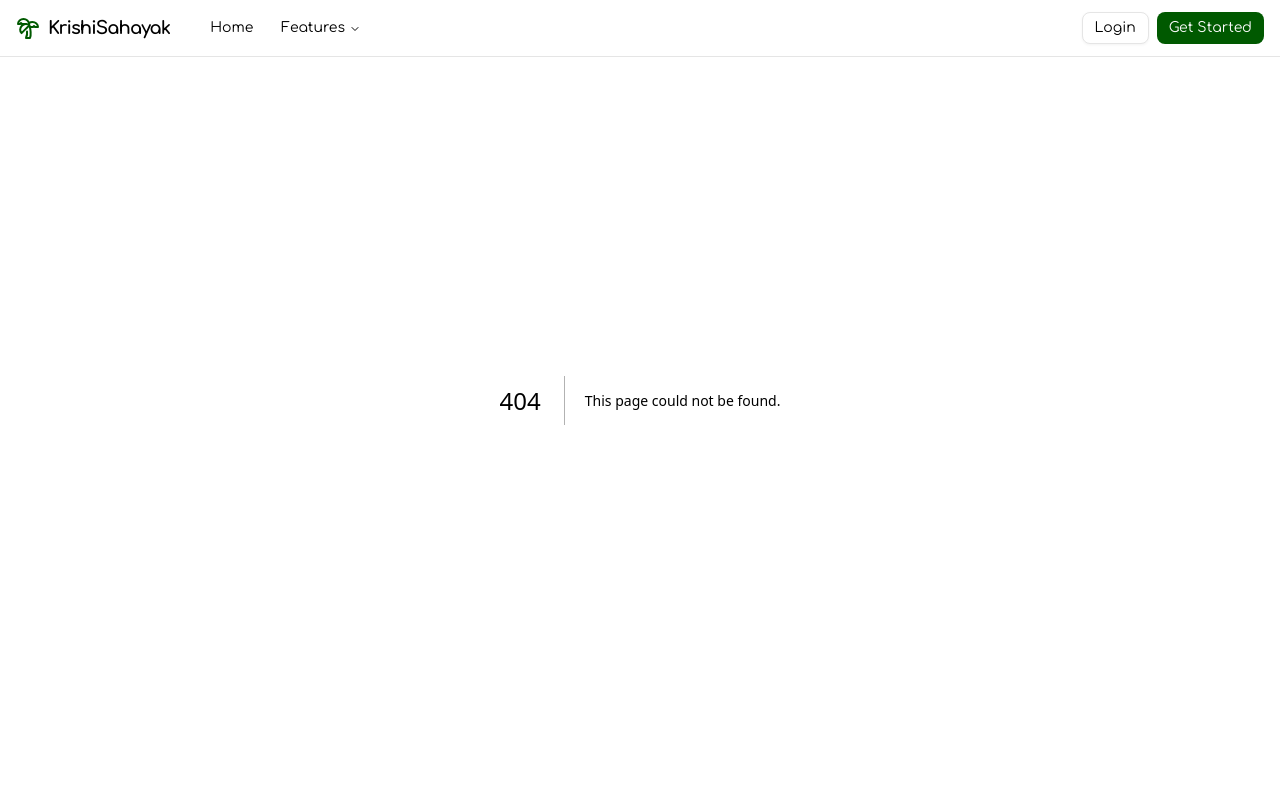
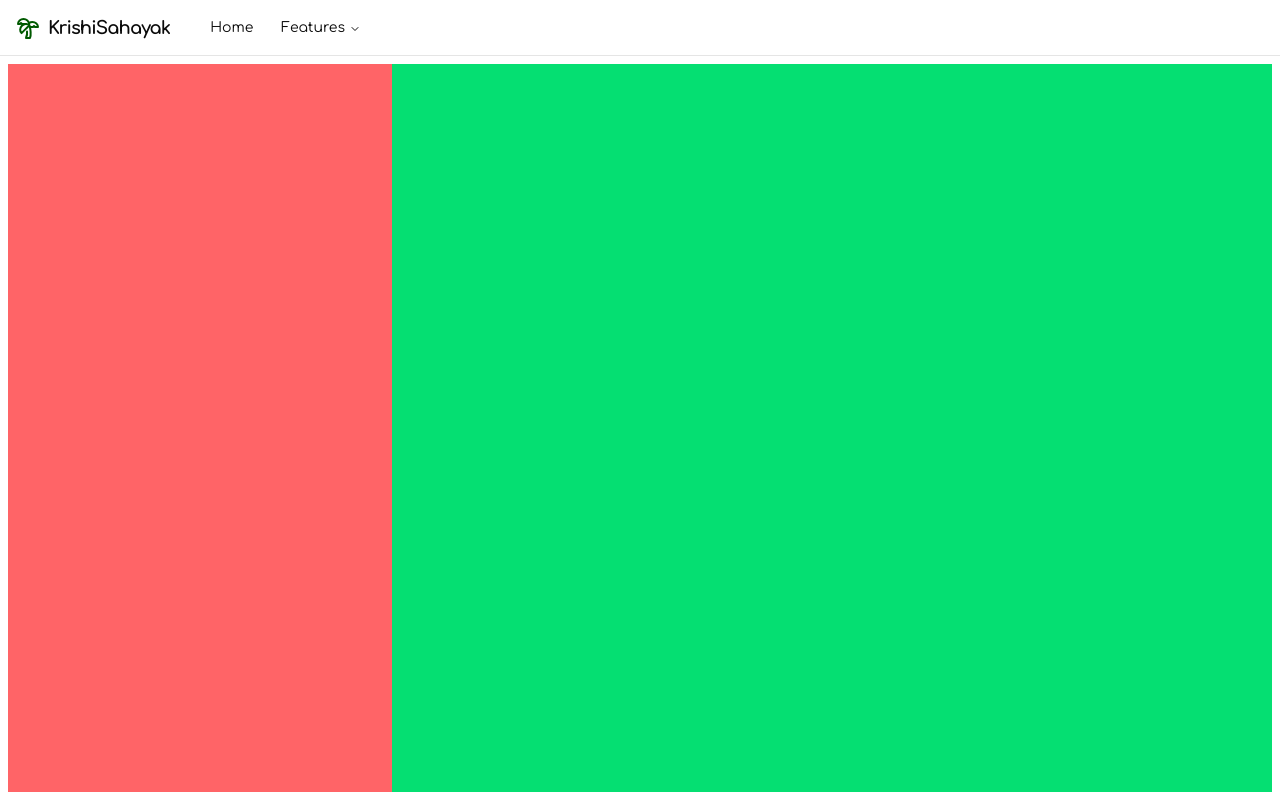
Before and after one commit to KrishnaGavali/KrishiSahayak, a Next.js app in the folder frontend/: page /recomendation in a window 1280 px wide. Before the commit this address had no page. Built offline with nearby package versions, Linux system fonts and the light colour scheme.

Commit message:
feat: Recomendation Page Layout Set and Code Clean Up

```diff
--- /dev/null
+++ b/frontend/app/recomendation/page.tsx
@@ -0,0 +1,14 @@
+import Dashboard from "@/components/Dashboard/Dashboard";
+
+
+
+
+const RecomendataionPage = () => {
+  return (
+    <div className=" w-full flex-1 flex flex-col p-2 pt-16">
+      <Dashboard />
+    </div>
+  )
+}
+
+export default RecomendataionPage;
--- a/frontend/components/Chatbot/Chatbot.tsx
+++ b/frontend/components/Chatbot/Chatbot.tsx
@@ -4,20 +4,11 @@ import { useChat } from "@ai-sdk/react";
 import { DefaultChatTransport } from "ai";
 import ChatBotConversation from "./Conversation";
 import PromptInputBox from "./PromptInput";
-import {
-  useUserLocation,
-  requestUserLocation,
-} from "@/context/UserLocationContext";
-
-interface moreInfo {
-  weather: boolean | null;
-  location: boolean | null;
-}
 
 const Chatbot = () => {
   const { messages, sendMessage, status } = useChat({
     transport: new DefaultChatTransport({
-      api: "http://192.168.0.107:5000/chat",
+      api: "http://10.239.105.37:5000/chat",
     }),
   });
 
--- /dev/null
+++ b/frontend/components/Dashboard/Dashboard.tsx
@@ -0,0 +1,22 @@
+"use client"
+
+
+const Dashboard = () => {
+  return (
+    <div className=" flex-1 flex">
+
+      <div className=" w-[30%] min-w-96 bg-red-400" >
+
+      </div>
+
+      <div className=" flex-1 bg-green-400">
+
+
+      </div>
+
+
+    </div>
+  )
+}
+
+export default Dashboard
--- a/frontend/components/Navbar.tsx
+++ b/frontend/components/Navbar.tsx
@@ -69,7 +69,7 @@ const Navbar = ({
           title: "Crop Recommendations",
           description: "AI-powered crop suggestions based on your conditions",
           icon: <Trees className="size-5 shrink-0" />,
-          url: "#",
+          url: "/recomendation",
         },
         {
           title: "Farm Assistant Chatbot",
@@ -86,7 +86,7 @@ const Navbar = ({
   },
 }: NavbarProps) => {
   return (
-    <section className="fixed w-full bg-background z-50 border-b py-2 px-4">
+    <section className="fixed w-full bg-background z-50 border-b py-2 px-4 h-14">
       <div className="container mx-auto">
         {/* Desktop Menu */}
         <nav className="hidden items-center justify-between lg:flex">
@@ -105,14 +105,6 @@ const Navbar = ({
                 </NavigationMenuList>
               </NavigationMenu>
             </div>
-          </div>
-          <div className="flex gap-2">
-            <Button asChild variant="outline" size="sm">
-              <a href={auth.login.url}>{auth.login.title}</a>
-            </Button>
-            <Button asChild size="sm">
-              <a href={auth.signup.url}>{auth.signup.title}</a>
-            </Button>
           </div>
         </nav>
 
```
Also changed, not shown: frontend/components/Chatbot/PromptInput.tsx (+2 -8 lines), frontend/components/Dashboard/RecomendationList.tsx (added), frontend/components/Dashboard/RecomendationSection.tsx (added), frontend/components/Dashboard/WeatherSection.tsx (added), 1 other file (tests, documents, lock files or other folders).
